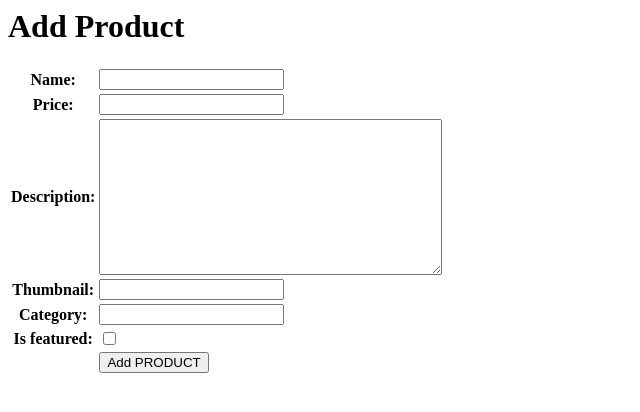
After one commit to Gerrybp12/football-shop, a Django app: page /create-product/ in a window 1280 px wide. The commit adds this page. Shown: the top 412 px of the page, without its empty margins (0-640 px from the left). Run offline with Django 5.2, Linux system fonts and the light colour scheme.

Commit message:
add id in product model, add create product show product, add show json, addshow  xml

```diff
--- /dev/null
+++ b/main/forms.py
@@ -0,0 +1,7 @@
+from django.forms import ModelForm
+from main.models import Product
+
+class ProductForm(ModelForm):
+    class Meta:
+        model = Product
+        fields = ["name", "price", "description", "thumbnail", "category", "is_featured"]
--- a/main/models.py
+++ b/main/models.py
@@ -1,7 +1,9 @@
+import uuid
 from django.db import models
 
 # Create your models here.
 class Product(models.Model):
+    id = models.UUIDField(primary_key=True, default=uuid.uuid4, editable=False)
     name = models.CharField(max_length=255)
     price = models.IntegerField()
     description = models.TextField()
--- /dev/null
+++ b/main/templates/create_product.html
@@ -0,0 +1,14 @@
+<h1>Add Product</h1>
+
+<form method="POST">
+  {% csrf_token %}
+  <table>
+    {{ form.as_table }}
+    <tr>
+      <td></td>
+      <td>
+        <input type="submit" value="Add PRODUCT" />
+      </td>
+    </tr>
+  </table>
+</form>
--- a/main/urls.py
+++ b/main/urls.py
@@ -1,8 +1,14 @@
 from django.urls import path
-from main.views import show_main
+from main.views import show_main, create_product, show_product, show_xml, show_json, show_xml_by_id, show_json_by_id
 
 app_name = 'main'
 
 urlpatterns = [
     path('', show_main, name='show_main'),
+    path('create-product/', create_product, name='create_product'),
+    path('product/<str:id>/', show_product, name='show_product'),
+    path('xml/', show_xml, name='show_xml'),
+    path('json/', show_json, name='show_json'),
+    path('xml/<str:product_id>/', show_xml_by_id, name='show_xml_by_id'),
+    path('json/<str:product_id>/', show_json_by_id, name='show_json_by_id'),
 ]
--- a/main/views.py
+++ b/main/views.py
@@ -1,11 +1,64 @@
-from django.shortcuts import render
+from django.http import HttpResponse
+from django.core import serializers
+from django.shortcuts import render, redirect, get_object_or_404
+from main.models import Product
+from main.forms import ProductForm
+
 
 # Create your views here.
 def show_main(request):
+    product_list = Product.objects.all()
     context = {
         'nama_aplikasi' : 'alobs',
         'name': 'Gerry Bima Putra',
-        'class': 'PBP E'
+        'class': 'PBP E',
+        'product_list' : product_list
     }
 
     return render(request, "main.html", context)
+
+def create_product(request):
+    form = ProductForm(request.POST or None)
+
+    if form.is_valid() and request.method == "POST":
+        form.save()
+        return redirect('main:show_main')
+
+    context = {'form': form}
+    return render(request, "create_product.html", context)
+
+def show_product(request, id):
+    product = get_object_or_404(Product, pk=id)
+
+
+    context = {
+        'product': product
+    }
+
+    return render(request, "product_detail.html", context)
+
+def show_xml(request):
+    product_list = Product.objects.all()
+    xml_data = serializers.serialize("xml", product_list)
+    return HttpResponse(xml_data, content_type="application/xml")
+
+def show_json(request):
+    product_list = Product.objects.all()
+    json_data = serializers.serialize("json", product_list)
+    return HttpResponse(json_data, content_type="application/json")
+
+def show_xml_by_id(request, product_id):
+   try:
+       product_item = Product.objects.filter(pk=product_id)
+       xml_data = serializers.serialize("xml", product_item)
+       return HttpResponse(xml_data, content_type="application/xml")
+   except Product.DoesNotExist:
+       return HttpResponse(status=404)
+
+def show_json_by_id(request, product_id):
+   try:
+       product_item = Product.objects.get(pk=product_id)
+       json_data = serializers.serialize("json", [product_item])
+       return HttpResponse(json_data, content_type="application/json")
+   except Product.DoesNotExist:
+       return HttpResponse(status=404)
```
Also changed, not shown: main/templates/main.html (+33 -0 lines), main/templates/product_detail.html (added, +12 -0 lines), main/migrations/0001_initial.py.
